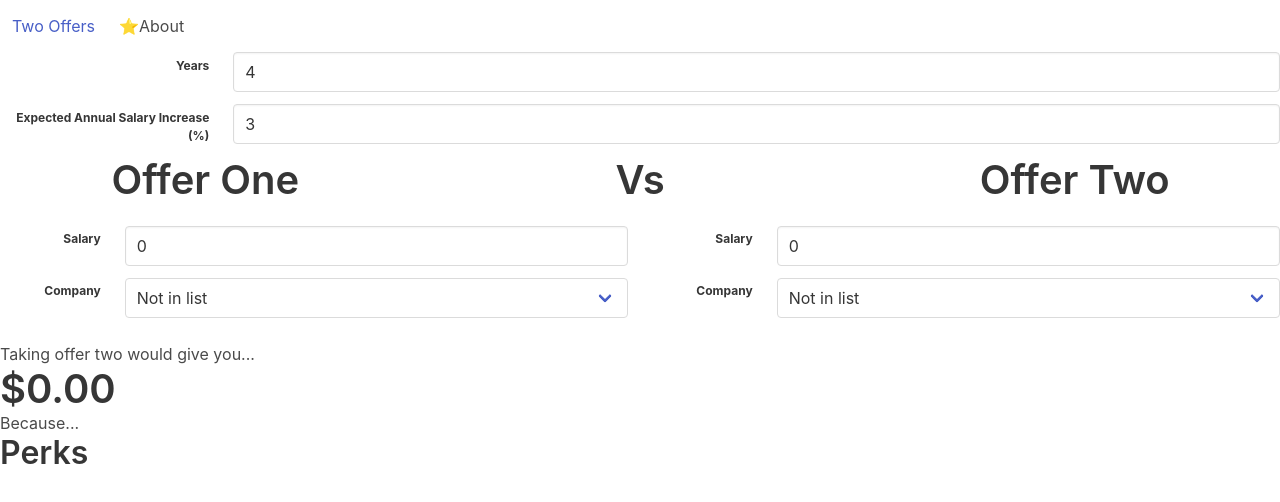
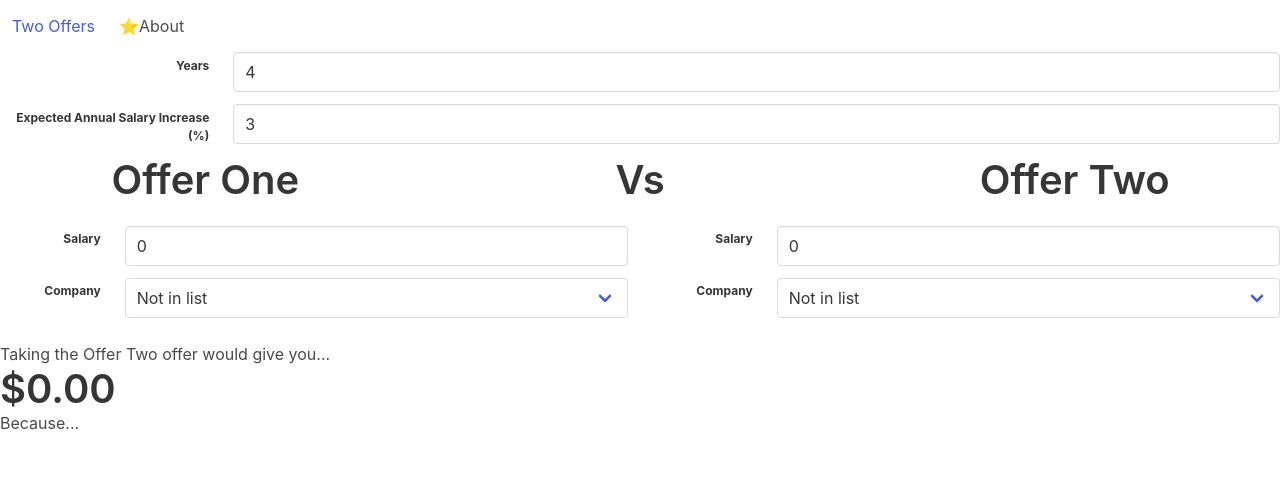
Before and after one commit to darraghoriordan/benefits, a Vue app in the folder src/: page /#/ in a window 1280 px wide. Shown: the top 502 px of the page. Built offline with nearby package versions, Linux system fonts and the light colour scheme.

Commit message:
dynamic titles, new data, remove console logs

```diff
--- a/src/src/components/CalculatorPage.vue
+++ b/src/src/components/CalculatorPage.vue
@@ -4,13 +4,13 @@
       <AnnualSalaryIncreaseInput :value="annualSalaryIncrease" @input="changeAnnualSalaryIncreaseToCalculate"></AnnualSalaryIncreaseInput>
             <div class="columns">
                           <div class="column">
-      <h2 class="title is-2 has-text-centered">Offer One</h2>
+      <h2 class="title is-2 has-text-centered">{{titleOne}}</h2>
            </div>
             <div class="column">
          <h2 class="title is-2 has-text-centered">Vs</h2>
            </div>
       <div class="column">
-      <h2 class="title is-2 has-text-centered">Offer Two</h2>
+      <h2 class="title is-2 has-text-centered">{{titleTwo}}</h2>
            </div>
            </div>
       <div class="columns">
@@ -26,12 +26,7 @@
                 </CompanySelection>
             </div>
         </div>
-
-
-        <DifferenceResult :company-one-dataset="companyOneDataset" :company-two-dataset="companyTwoDataset"></DifferenceResult>
-        <div>
-            <ComparisonGrid :leftCompany="companyOne" :rightCompany="companyTwo"></ComparisonGrid>
-        </div>
+        <DifferenceResult :company-one-dataset="companyOneDataset" :company-two-dataset="companyTwoDataset" :offerTitle="titleTwo"></DifferenceResult>
     </div>
 </template>
 
@@ -66,6 +61,20 @@ export default {
     }
   },
   computed: {
+    titleOne: function () {
+        var title = 'Offer One'
+        if (this.companyOne && this.companyOne.company) {
+          title = this.companyOne.company.find(n => n.name === 'Company Name').value
+        }
+        return title
+    },
+    titleTwo: function () {
+        var title = 'Offer Two'
+        if (this.companyTwo && this.companyTwo.company) {
+          title = this.companyTwo.company.find(n => n.name === 'Company Name').value
+        }
+        return title
+    },
     companyOneDataset: function() {
       return this.calculateAnnualSalaryCollection(
         this.salaryOne,
--- a/src/src/components/DifferenceResult.vue
+++ b/src/src/components/DifferenceResult.vue
@@ -1,6 +1,6 @@
 <template>
 <div>
-    <p>Taking offer two would give you...</p>
+    <p>Taking the {{offerTitle}} offer would give you...</p>
     <span v-bind:class="classObject" ref="title-container">
         {{ salaryDifference | currency }}
     </span>
@@ -21,6 +21,10 @@ export default {
     },
     companyTwoDataset: {
       type: Array,
+      required: true
+    },
+    offerTitle: {
+      type: String,
       required: true
     }
   },
--- a/src/src/components/WeightGraph.vue
+++ b/src/src/components/WeightGraph.vue
@@ -33,9 +33,7 @@ export default {
       if (value === 0) {
         return 0
       }
-      console.log(`Math.floor(100 * (${value} / ${total})`)
       let normValue = Math.floor(100 * (value / total))
-      console.log(`=${normValue}`)
       return normValue
     },
     compareNormalisedValues: function compare(a, b) {
--- a/src/src/components/YearsToCalculateInput.vue
+++ b/src/src/components/YearsToCalculateInput.vue
@@ -25,7 +25,6 @@ export default {
   methods: {
     updateValue: function(value) {
       var formattedValue = Number(value.trim())
-      console.log(formattedValue)
       if (isNaN(formattedValue)) {
         formattedValue = 0
       }
--- a/src/static/data.json
+++ b/src/static/data.json
@@ -91,6 +91,28 @@
         "amortise": 1,
         "value": 550
       }]
+    },
+    {
+      "company": [{
+        "name": "Company Name",
+        "type": "string",
+        "value": "Vend"
+      }, {
+        "name": "Location",
+        "type": "string",
+        "value": "Auckland, New Zealand"
+      }],
+      "benefits": [{
+        "name": "Kiwisaver",
+        "type": "percent",
+        "amortise": 1,
+        "value": 3
+      }, {
+        "name": "Training and Conference",
+        "type": "fixedAmount",
+        "amortise": 1,
+        "value": 5000
+      }]
     }
   ]
 }
```
